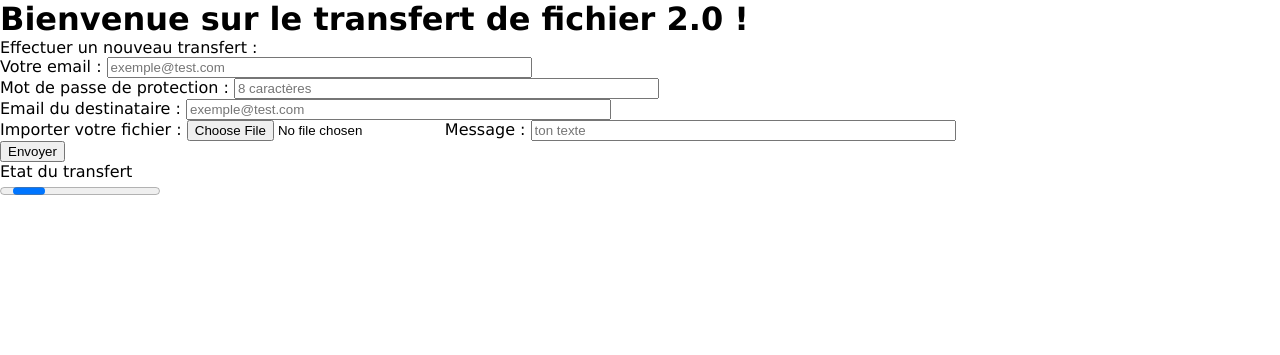
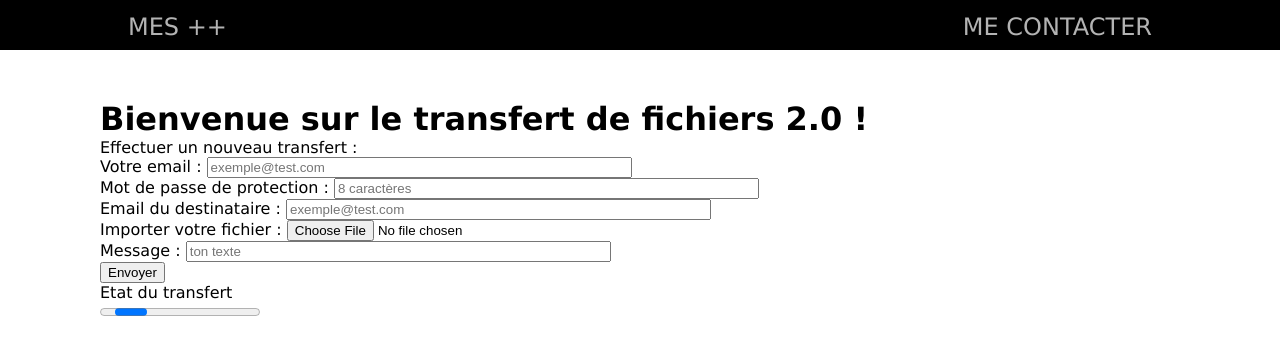
Before and after one commit to danielp67/WeTransfer_php, a PHP site: page / in a window 1280 px wide. Shown: the top 355 px of the page. Run offline with PHP 8.4, Linux system fonts and the light colour scheme.

Commit message:
form added

```diff
--- a/assets/css/style.css
+++ b/assets/css/style.css
@@ -26,7 +26,7 @@ header{
     position: fixed;
     width: 100%;
     top: 0px;
-    height: 70px;
+    height: 50px;
     z-index: 100;
     background-color:rgb(0, 0, 0);
     display: flex;
@@ -52,6 +52,13 @@ a{
 a:hover
 {
     color: white;
+}
+
+
+
+main{
+  margin-top:100px;
+  margin-left: 100px;
 }
 
 
--- a/index.php
+++ b/index.php
@@ -1,14 +1,34 @@
 <!DOCTYPE html>
 <html>
     <head>
-        <meta charset="utf-8" />
+        <meta charset="UTF-8">
+        <meta name="viewport" content="width=device-width, initial-scale=1.0">
         <title>Thetransfer 2.0</title>
-        <link href="assets\css\style.css" rel="stylesheet" />
+        <link rel="stylesheet" href="assets/css/style.css" />
     </head>
 
     <body>
+        <header >
 
-<h1>Bienvenue sur le transfert de fichier 2.0 !</h1>
+            <nav>
+                    <ul id="nav_menu">
+                        <li><a href="mesplus">MES ++</a></li>
+                        <li><a href="mecontacter">ME CONTACTER</a></li>
+
+                    </ul>
+            </nav>
+
+            <div id="menu_burger">
+                <span></span>
+                <span></span>
+                <span></span>
+            </div>
+
+        </header>
+
+<main>
+
+<h1>Bienvenue sur le transfert de fichiers 2.0 !</h1>
 
 
 <p class="news">Effectuer un nouveau transfert :</p>
@@ -26,6 +46,7 @@
           <br>
           <label for="">Importer votre fichier : </label>
           <input name="file" type="file" id="fileselect" />
+          <br>
           <label for="contenu">Message : </label>
           <input type="text" name="content" id="content" placeholder="ton texte" size="50" maxlength="255" required >
           <br>
@@ -39,5 +60,7 @@
 
 <progress size="200">
 
+</main>
+
 </body>
 </html>
```
